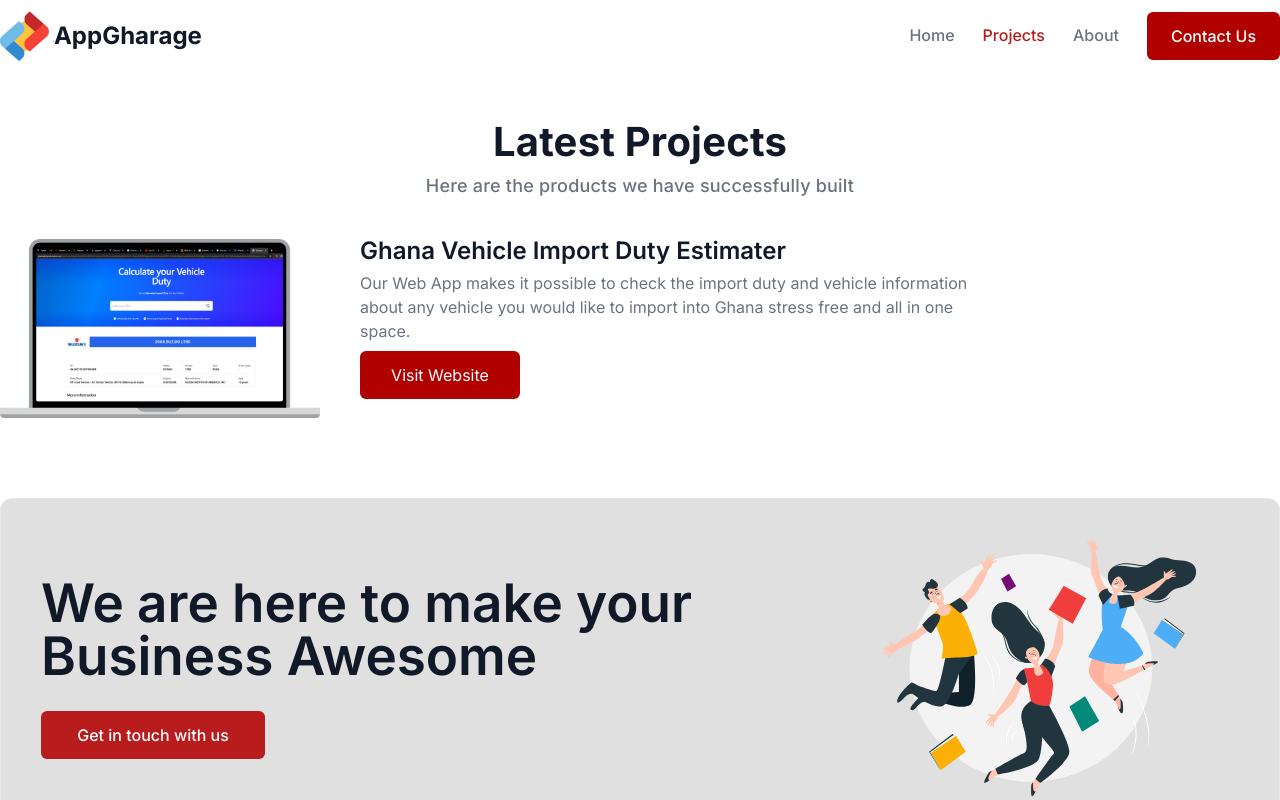
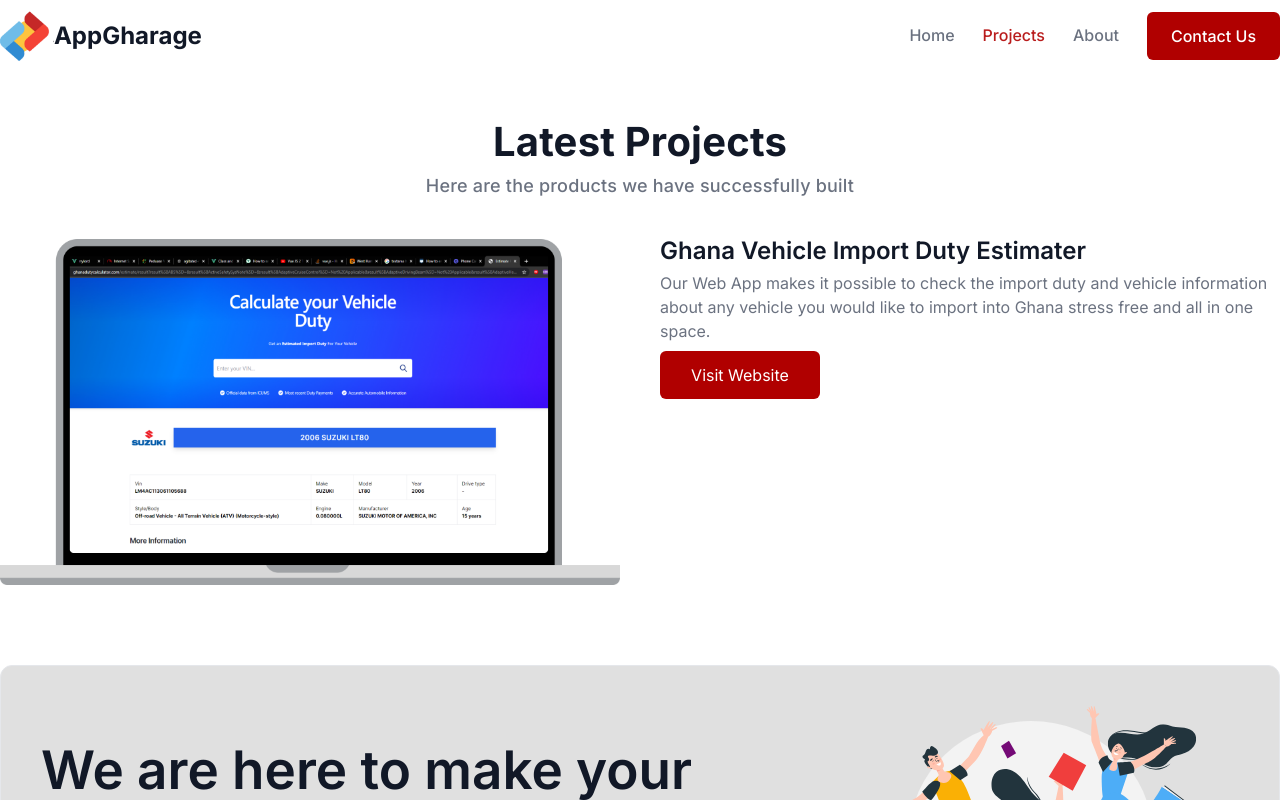
Before and after one commit to cnaallotey/appgharageWebsite, a Vue app: page /Projects in a window 1280 px wide. Shown: the top 800 px of the page. Built offline with nearby package versions, Linux system fonts and the light colour scheme.

Commit message:
ui changes

```diff
--- a/src/components/cta.vue
+++ b/src/components/cta.vue
@@ -19,7 +19,8 @@
             </h1>
             <router-link
               to="/contact"
-              class="w-full md:w-56 mx-auto lg:mx-0 font-medium text-center rounded-md py-3 text-base bg-red-700 text-white"
+              class="w-full md:w-56 mx-auto lg:mx-0 font-medium text-center rounded-md py-3 text-base text-white"
+              style="background-color: #b00000"
               >Get in touch with us</router-link
             >
           </div>
--- a/src/components/products.vue
+++ b/src/components/products.vue
@@ -16,8 +16,8 @@
     </div>
 
     <div class="flex flex-col md:flex-row">
-      <div class="w-full md:w-1/4 h-auto flex justify-center">
-        <img src="../assets/Macbook Pro.png" class="h-full px-10 md:px-0" alt="" />
+      <div class="w-full md:w-1/2 lg:1/4 flex justify-center">
+        <img src="../assets/Macbook Pro.png" class="h-auto px-10 md:px-0" alt="" />
       </div>
       <div class="w-full lg:w-1/2 pl-0 flex flex-col ml-0 md:ml-10">
         <h2
```
